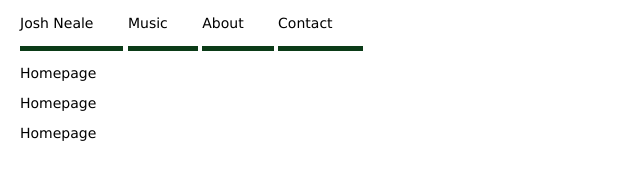
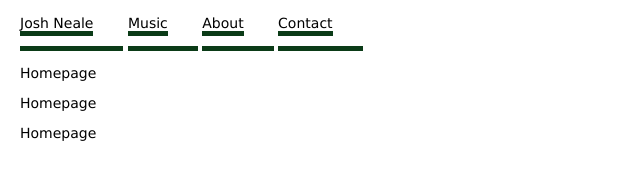
Before and after one commit to joshneale/joshneale.github.io, a plain HTML site: page home.html in a window 1280 px wide. Shown: the whole page, without its empty margins (0-640 px from the left). Drawn offline with Linux system fonts and the light colour scheme.

Commit message:
main.css

```diff
--- a/main.css
+++ b/main.css
@@ -40,6 +40,7 @@ margin: 0;
 nav ul li a {
 color: #000000;
 text-decoration: none;
+border-bottom: 5px solid #0B3B17;
 }
 
 a:hover {
```
